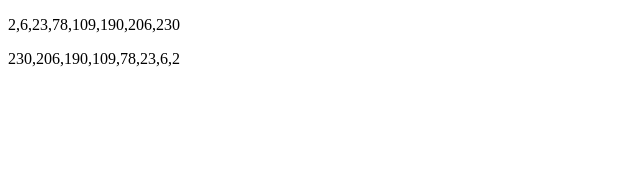
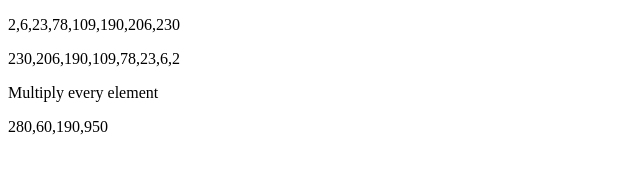
Before and after one commit to sabunextdoor/Array-sorting-and-mapping, a plain HTML site: page index.html in a window 1280 px wide. Shown: the whole page, without its empty margins (0-640 px from the left). Drawn offline with Linux system fonts and the light colour scheme.

Commit message:
Array Mapping

```diff
--- a/index.html
+++ b/index.html
@@ -7,7 +7,8 @@
 <body>
 <p id="p1"></p>
 <p id="p2"></p>
-
+<p> Multiply every element</p>
+<p id="product_value"></p>
 <script>
 
 // array
@@ -18,6 +19,12 @@ document.getElementById("p1").innerHTML=number.sort(function(a,b){return a-b})
 
 // descending order
 document.getElementById("p2").innerHTML=number.sort(function(a,b){return b-a})
+var numbers=[28,6,19,95]
+function myFunction (num){
+return num * 10;
+}
+var newarray=numbers.map(myFunction);
+document.getElementById("product_value").innerHTML=newarray;
 </script>
 
 
```
